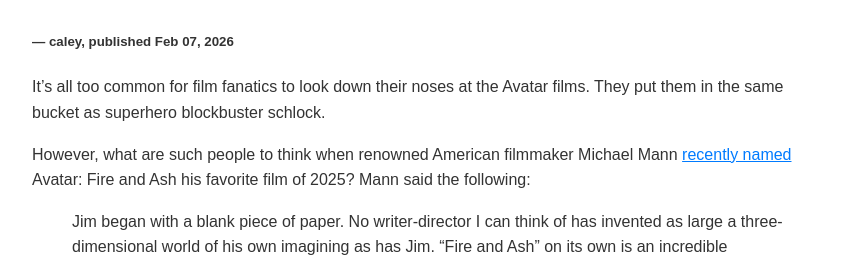
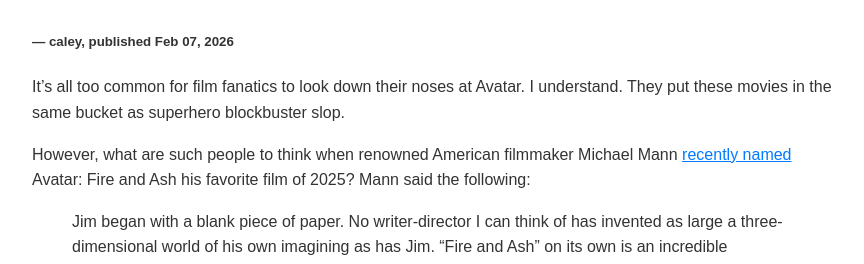
Before and after one commit to Slowburn-Movies/slowburn-movies.github.io, a Jekyll site: the page built from _posts/2026-02-08-defending-avatar.md, in a window 1280 px wide and 900 px high, scrolled down 473 px. Shown: the part 182-446 px from the top of the window, without its empty margins (208-1072 px from the left). Built offline with Jekyll 4.4.1, drawn with Linux system fonts in a browser that asks for light colours.

Commit message:
Update 2026-02-08-defending-avatar.md

```diff
--- a/_posts/2026-02-08-defending-avatar.md
+++ b/_posts/2026-02-08-defending-avatar.md
@@ -10,7 +10,7 @@
 author: caley
 ---
 
-It's all too common for film fanatics to look down their noses at the Avatar films. They put them in the same bucket as superhero blockbuster schlock.
+It's all too common for film fanatics to look down their noses at Avatar. I understand. They put these movies in the same bucket as superhero blockbuster slop.
 
 However, what are such people to think when renowned American filmmaker Michael Mann [recently named](https://variety.com/lists/directors-favorite-films-2025/avatar-fire-and-ash/) Avatar: Fire and Ash his favorite film of 2025? Mann said the following:
 
```
